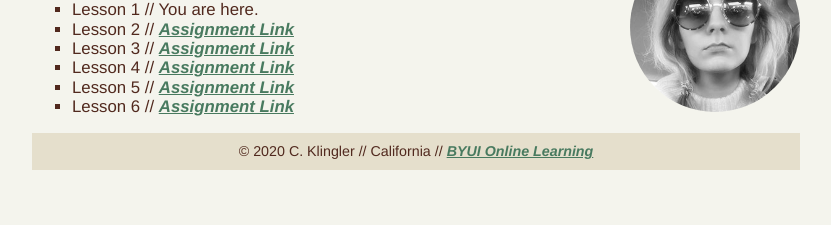
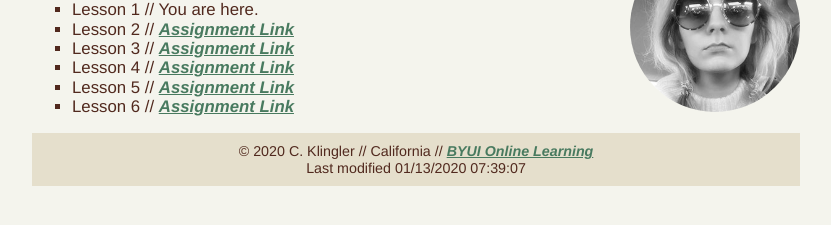
Before and after one commit to bellringr/bellringr.github.io, a plain HTML site: page index.html in a window 1280 px wide. Shown: the part 241-466 px from the top of the page, without its empty margins (224-1055 px from the left). Drawn offline with Linux system fonts and the light colour scheme.

Commit message:
js added

```diff
--- a/index.html
+++ b/index.html
@@ -5,6 +5,7 @@
     <meta charset="UTF-8">
     <meta name="viewport" content="width=device-width, initial-scale=1.0">
     <meta name="description" content="Assignment portal by C. Klingler, WDD student at BYUI">
+    <script src="js/script.js"></script>
     <link rel="stylesheet" type="text/css" href="css/normalize.css" />
     <link rel="stylesheet" type="text/css" href="css/style.css" />
     <title>CIT 230 Assignment Portal</title>
@@ -27,7 +28,8 @@
                 <li>Lesson 6 // <a href="#">Assignment Link</a></li>
             </ul>
         </main>
-        <footer>&copy; 2020 C. Klingler // California // <a href="https://www.byui.edu/online">BYUI Online Learning</a>
+        <footer>&copy; <span id="thisyear"></span> C. Klingler // California // <a href="https://www.byui.edu/online">BYUI Online Learning</a><br />
+            Last modified <span id="lastmod"></span>
         </footer>
     </div>
 </body>
--- /dev/null
+++ b/js/script.js
@@ -0,0 +1,7 @@
+function entrance() {
+    var currentYear = new Date();
+    lastmod.innerHTML = document.lastModified;
+    thisyear.innerHTML = currentYear.getFullYear();
+}
+
+window.onload = entrance;
```
